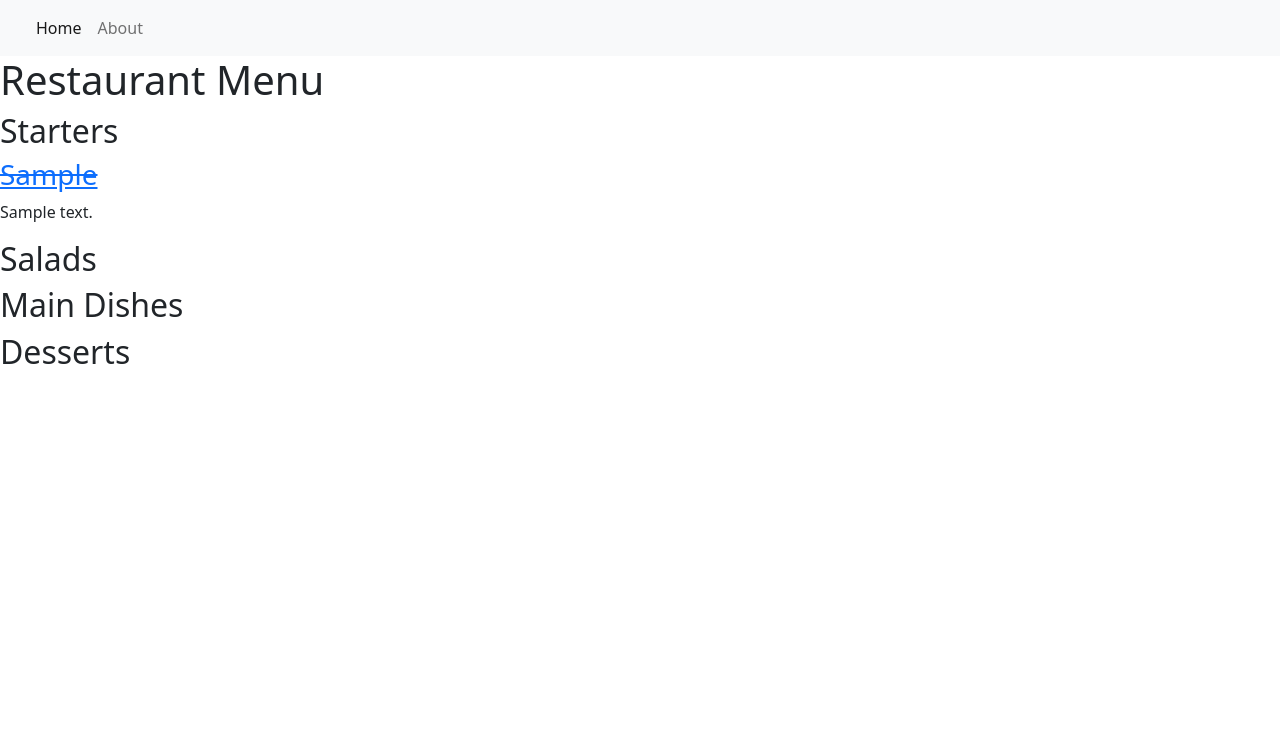
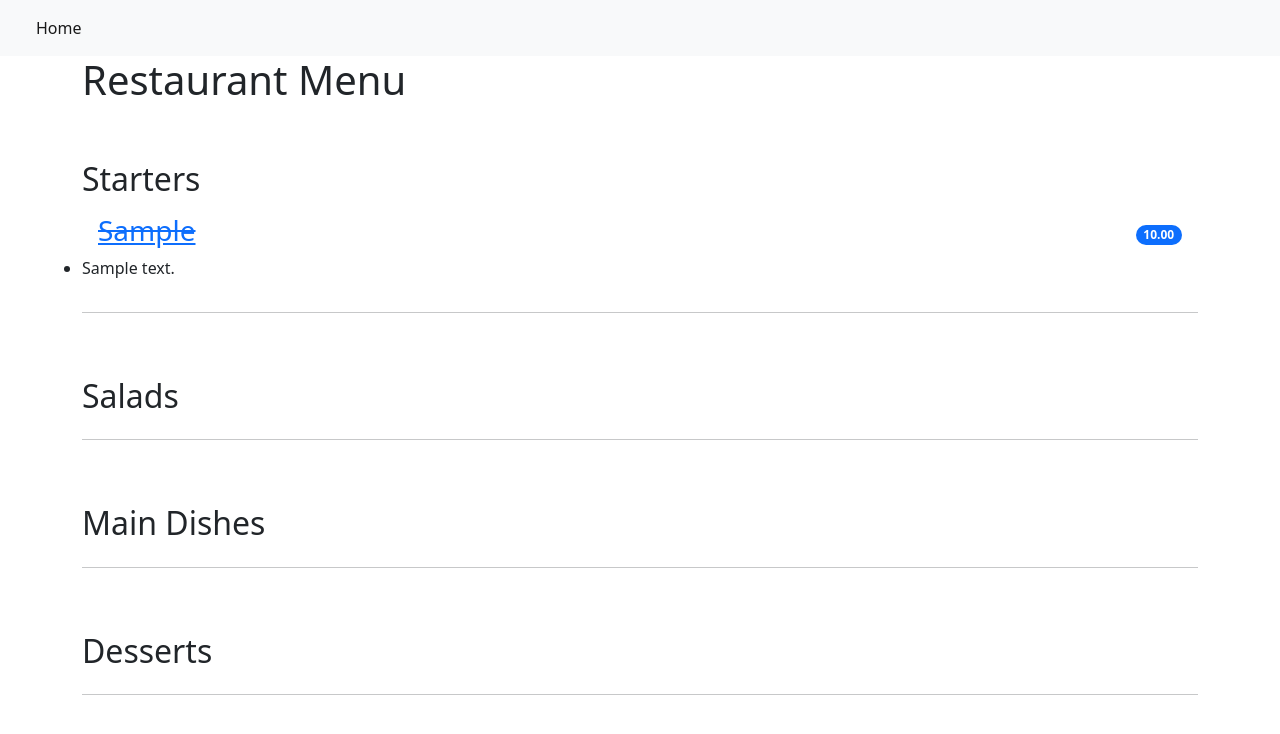
Before and after one commit to AkramExp/restaurant-menu, a Django app: page / in a window 1280 px wide. Shown: the top 734 px of the page. Run offline with Django 4.2, Linux system fonts and the light colour scheme; tables that the repository leaves empty hold one stand-in row (values such as "Sample post"); some libraries are stand-ins or nearby versions.

Commit message:
index.html major changes

```diff
--- a/restaurant_menu/templates/base.html
+++ b/restaurant_menu/templates/base.html
@@ -19,9 +19,6 @@
                          <li class="nav-item">
                             <a class="nav-link active" aria-current="page" href="{% url 'home' %}">Home</a>
                         </li>
-                        <li class="nav-item">
-                            <a class="nav-link" aria-current="page" href="{% url 'home' %}">About</a>
-                        </li>
                     </ul>
                 </div>
             </div>
--- a/restaurant_menu/templates/index.html
+++ b/restaurant_menu/templates/index.html
@@ -1,18 +1,39 @@
 {% extends 'base.html' %}
 {% block content %}
+<div class="container">
     <h1>Restaurant Menu</h1>
+    <ul class="list-group list-group-flush">
         {% for meal in meals %}
-        <h2>{{ meal.1 }}</h2>
+        <h2 class="pt-5">{{ meal.1 }}</h2>
         {% for item in item_list %}
         {% if item.meal_type == meal.0 %}
         {% if item.status == 0 %}
-            <a href="{% url 'menu_item' row.pk %}"><h3><del>{{ item.meal }}</del></h3></a>
+        <li class="list-group-item d-flex justify-content-between align-items-center border-0 pb-0">
+            <a href="{% url 'menu_item' item.pk %}">
+                <h3>
+                    <del>{{ item.meal }}</del>
+                </h3>
+            </a>
+            <span class="badge bg-primary rounded-pill">{{ item.price }}</span>
+        </li>
+        <li class="list-group-items pt-0">
             <p>{{ item.description }}</p>
+        </li>
         {% else %}
+        <li class="list-group-item d-flex justify-content-between align-items-center border-0 pb-0">
+            <a href="{% url 'menu_item' item.pk %}">
                 <h3>{{ item.meal }}</h3>
+            </a>
+            <span class="badge bg-primary rounded-pill">{{ item.price }}</span>
+        </li>
+        <li class="list-group-items pt-0">
             <p>{{ item.description }}</p>
+        </li>
         {% endif %}
         {% endif %}
         {% endfor %}
+        <hr>
         {% endfor %}
+    </ul>
+</div>
 {% endblock content %}
```
Lines whose indentation alone changed are shown as unchanged.
